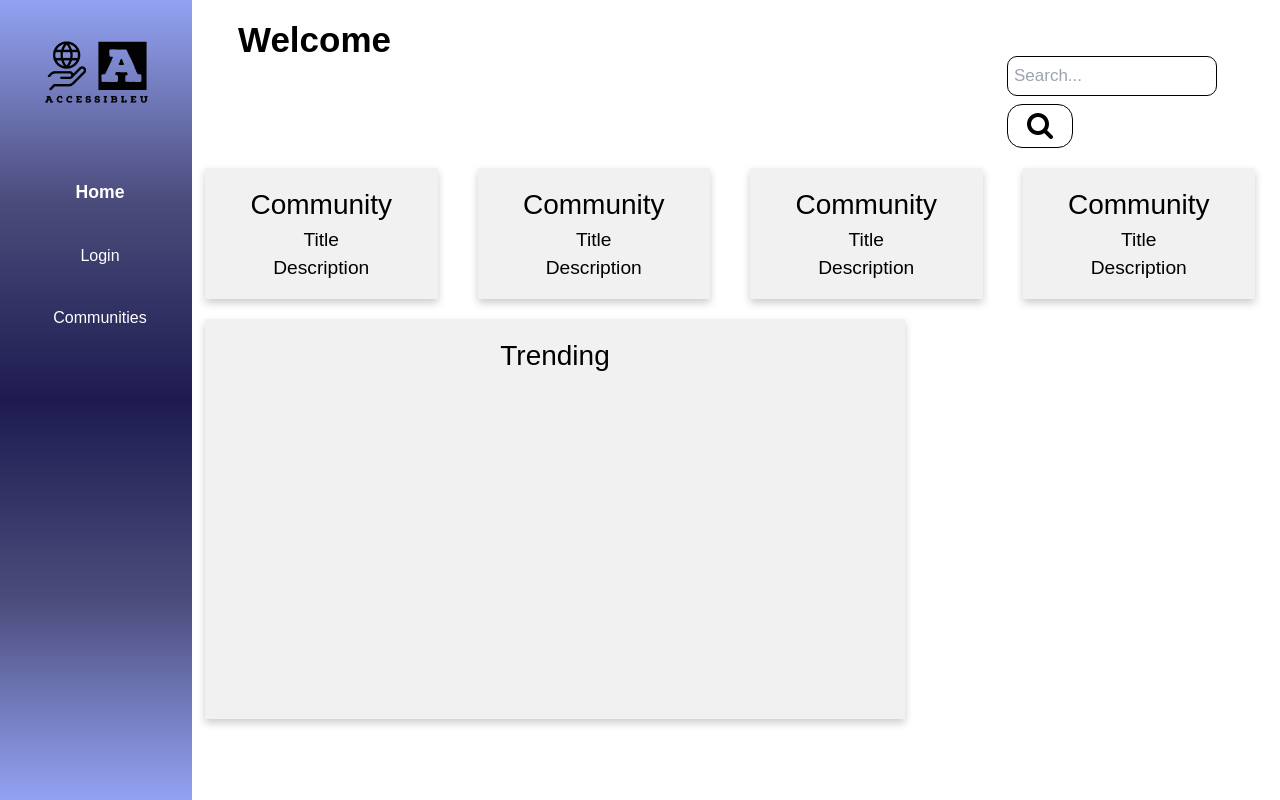
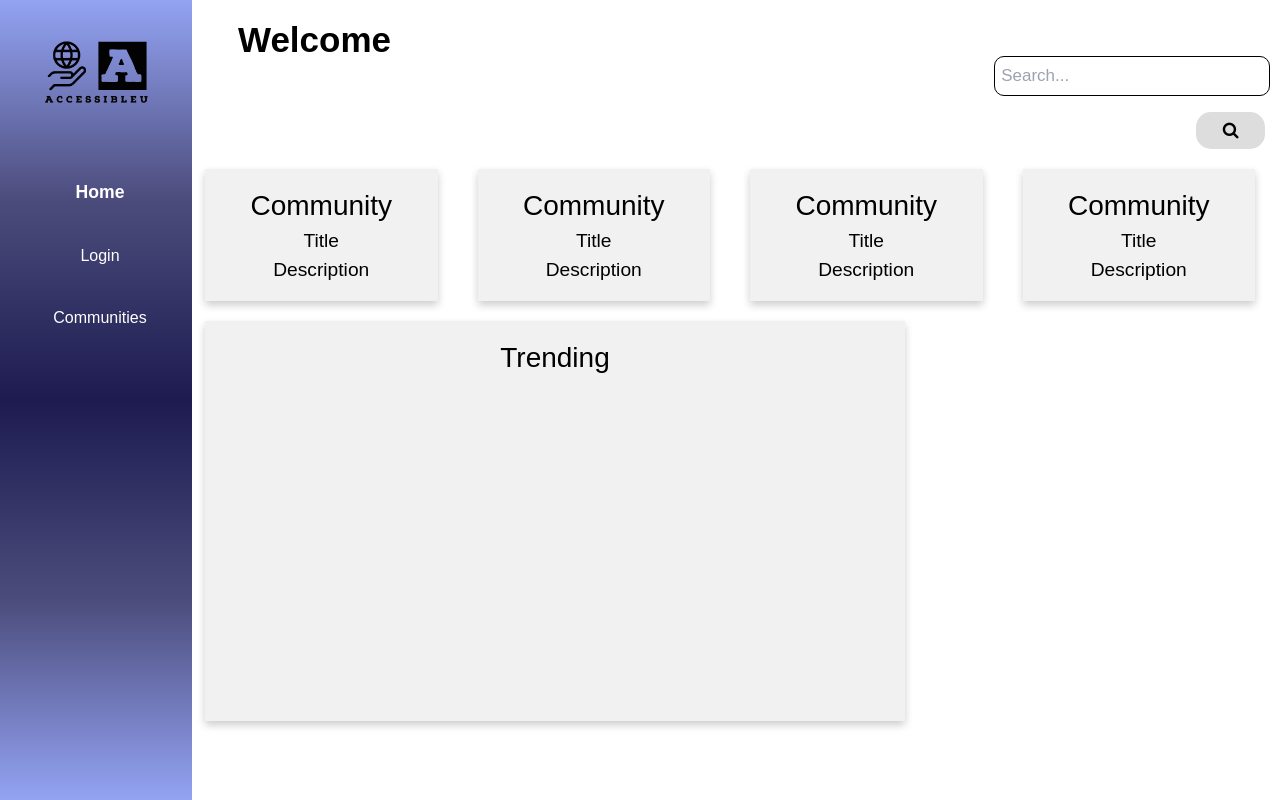
Before and after one commit to MichaelCut24/Wicked-Lieutenants-Work-Space, a React (Create React App) app in the folder accessibleu/: page / in a window 1280 px wide. Built offline with nearby package versions, Linux system fonts and the light colour scheme.

Commit message:
Re-cloned repository
Due to issue with computer and app

```diff
--- a/accessibleu/src/pages/Home.css
+++ b/accessibleu/src/pages/Home.css
@@ -42,17 +42,30 @@ body {
   color: white;
 }
 
-.header input[type=text] {
+.search-container {
+  float: right;
+}
+
+input[type=text] {
   padding: 6px;
   margin-top: 8px;
   font-size: 17px;
+  border: 1px solid black;
 }
 
-input[type="text"] {
-  width: 80%;
-  padding: 10px;
-  background-color: transparent;
-  font-size: 16px;
+.search-container button {
+  float: right;
+  padding: 6px 10px;
+  margin-top: 8px;
+  margin-right: 5px;
+  background: #ddd;
+  font-size: 17px;
+  border: none;
+  cursor: pointer;
+}
+
+.search-container button:hover {
+  background: gray;
 }
 
 /* Float four columns side by side */
@@ -80,7 +93,7 @@ text-align: center;
 background-color: #f1f1f1;
 }
 
-/*Style and shape for popular box*/
+/*Style and shape for trending box*/
 .div1 {
   width: 700px;
   height: 400px;
--- a/accessibleu/src/pages/Home.js
+++ b/accessibleu/src/pages/Home.js
@@ -11,9 +11,7 @@ function Home(){
               <div class="search-container">
                 <form action="/action_page.php">
                   <input type="text" placeholder="Search..." name="search"></input>
-                    <button type="submit">
-                      <i class="fa fa-search"></i>
-                      <link rel="stylesheet" href="https://cdnjs.cloudflare.com/ajax/libs/font-awesome/4.7.0/css/font-awesome.min.css"></link>
+                    <button type="submit"><i class="fa fa-search"></i><link rel="stylesheet" href="https://cdnjs.cloudflare.com/ajax/libs/font-awesome/4.7.0/css/font-awesome.min.css"></link>
                     </button>
                 </form>
               </div>
```
Also changed, not shown: 2 other files (tests, documents, lock files or other folders).
